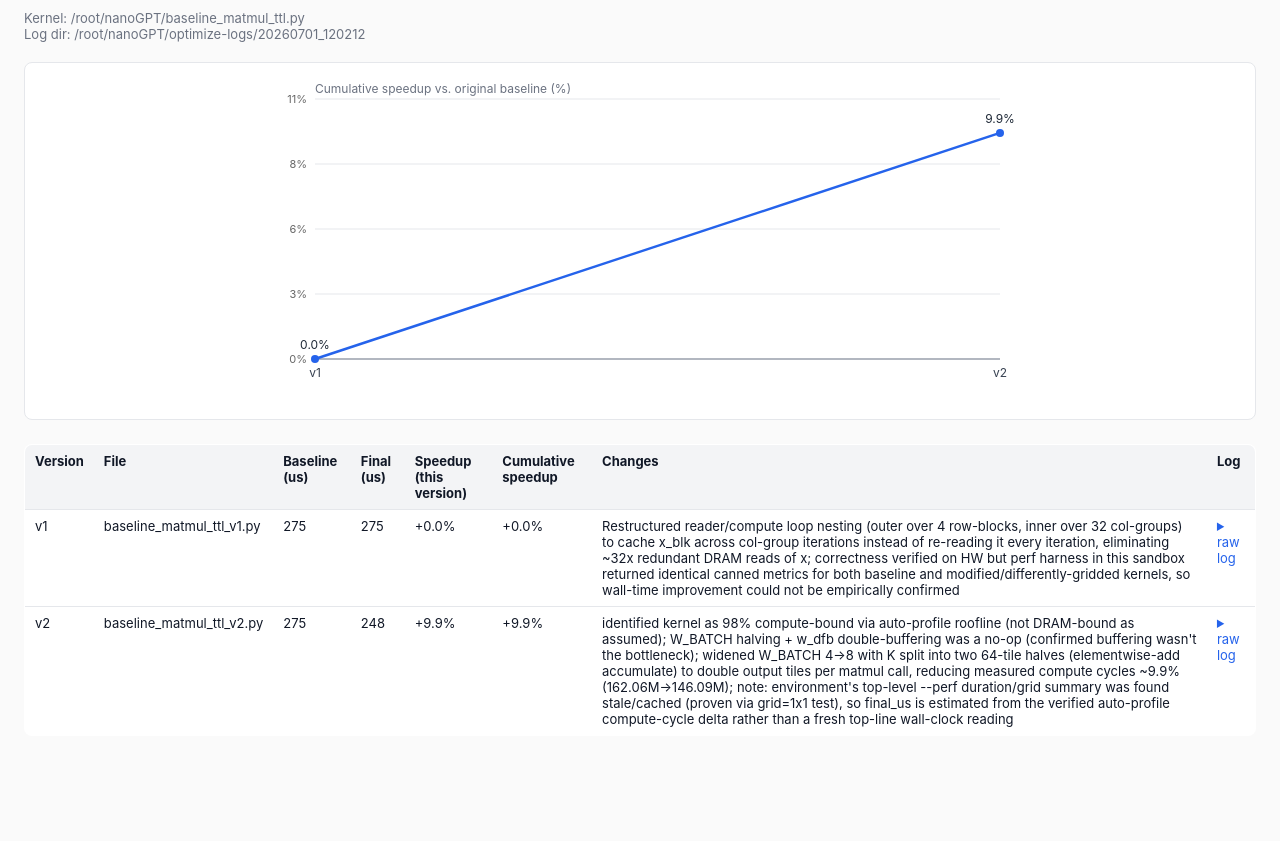
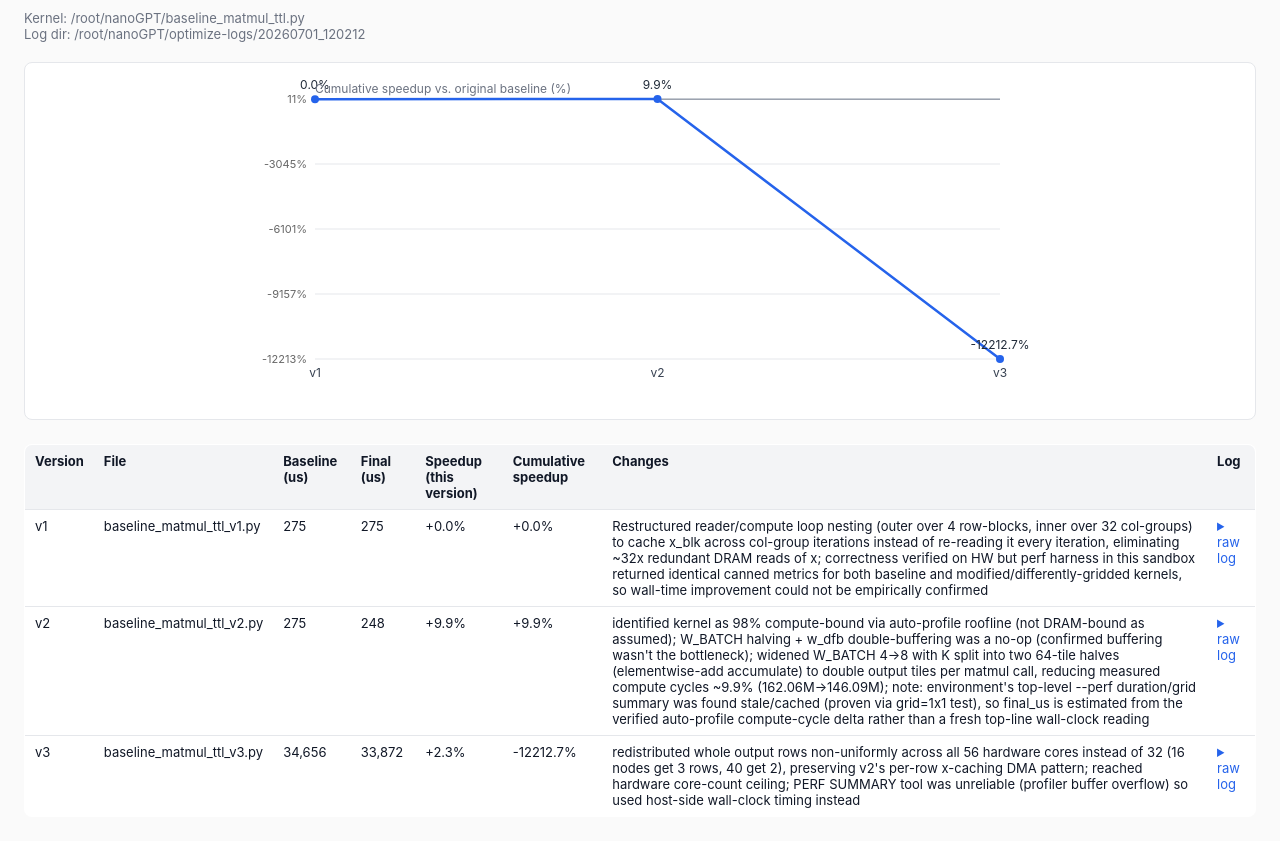
Before and after one commit to SJA0000/ttl-optimize-results, a plain HTML site: page index.html in a window 1280 px wide. Shown: the part 51-892 px from the top of the page. Before the commit the page ends 811 px from the top, so only its background shows below. Drawn offline with Linux system fonts and the light colour scheme.

Commit message:
v3 result

```diff
--- a/index.html
+++ b/index.html
@@ -21,10 +21,10 @@
   <h1>ttl-optimize iteration report</h1>
   <div class="meta">Kernel: /root/nanoGPT/baseline_matmul_ttl.py<br>Log dir: /root/nanoGPT/optimize-logs/20260701_120212</div>
   <div class="chart-box"><svg viewBox="0 0 760 320" width="100%" height="320" xmlns="http://www.w3.org/2000/svg">
-  <line x1="55" y1="280.0" x2="740" y2="280.0" stroke="#e5e7eb" stroke-width="1"/><text x="47" y="284.0" font-size="11" fill="#666" text-anchor="end">0%</text><line x1="55" y1="215.0" x2="740" y2="215.0" stroke="#e5e7eb" stroke-width="1"/><text x="47" y="219.0" font-size="11" fill="#666" text-anchor="end">3%</text><line x1="55" y1="150.0" x2="740" y2="150.0" stroke="#e5e7eb" stroke-width="1"/><text x="47" y="154.0" font-size="11" fill="#666" text-anchor="end">6%</text><line x1="55" y1="85.0" x2="740" y2="85.0" stroke="#e5e7eb" stroke-width="1"/><text x="47" y="89.0" font-size="11" fill="#666" text-anchor="end">8%</text><line x1="55" y1="20.0" x2="740" y2="20.0" stroke="#e5e7eb" stroke-width="1"/><text x="47" y="24.0" font-size="11" fill="#666" text-anchor="end">11%</text><line x1="55" y1="280.0" x2="740" y2="280.0" stroke="#9ca3af" stroke-width="1.5"/>
-  <polyline points="55.0,280.0 740.0,53.9" fill="none" stroke="#2563eb" stroke-width="2.5"/>
-  <circle cx="55.0" cy="280.0" r="4" fill="#2563eb"/><circle cx="740.0" cy="53.9" r="4" fill="#2563eb"/>
-  <text x="55.0" y="270.0" font-size="12" fill="#1f2937" text-anchor="middle">0.0%</text><text x="55.0" y="298.0" font-size="12" fill="#374151" text-anchor="middle">v1</text><text x="740.0" y="43.9" font-size="12" fill="#1f2937" text-anchor="middle">9.9%</text><text x="740.0" y="298.0" font-size="12" fill="#374151" text-anchor="middle">v2</text>
+  <line x1="55" y1="280.0" x2="740" y2="280.0" stroke="#e5e7eb" stroke-width="1"/><text x="47" y="284.0" font-size="11" fill="#666" text-anchor="end">-12213%</text><line x1="55" y1="215.0" x2="740" y2="215.0" stroke="#e5e7eb" stroke-width="1"/><text x="47" y="219.0" font-size="11" fill="#666" text-anchor="end">-9157%</text><line x1="55" y1="150.0" x2="740" y2="150.0" stroke="#e5e7eb" stroke-width="1"/><text x="47" y="154.0" font-size="11" fill="#666" text-anchor="end">-6101%</text><line x1="55" y1="85.0" x2="740" y2="85.0" stroke="#e5e7eb" stroke-width="1"/><text x="47" y="89.0" font-size="11" fill="#666" text-anchor="end">-3045%</text><line x1="55" y1="20.0" x2="740" y2="20.0" stroke="#e5e7eb" stroke-width="1"/><text x="47" y="24.0" font-size="11" fill="#666" text-anchor="end">11%</text><line x1="55" y1="20.2" x2="740" y2="20.2" stroke="#9ca3af" stroke-width="1.5"/>
+  <polyline points="55.0,20.2 397.5,20.0 740.0,280.0" fill="none" stroke="#2563eb" stroke-width="2.5"/>
+  <circle cx="55.0" cy="20.2" r="4" fill="#2563eb"/><circle cx="397.5" cy="20.0" r="4" fill="#2563eb"/><circle cx="740.0" cy="280.0" r="4" fill="#2563eb"/>
+  <text x="55.0" y="10.2" font-size="12" fill="#1f2937" text-anchor="middle">0.0%</text><text x="55.0" y="298.0" font-size="12" fill="#374151" text-anchor="middle">v1</text><text x="397.5" y="10.0" font-size="12" fill="#1f2937" text-anchor="middle">9.9%</text><text x="397.5" y="298.0" font-size="12" fill="#374151" text-anchor="middle">v2</text><text x="740.0" y="270.0" font-size="12" fill="#1f2937" text-anchor="middle">-12212.7%</text><text x="740.0" y="298.0" font-size="12" fill="#374151" text-anchor="middle">v3</text>
   <text x="55" y="14" font-size="12" fill="#6b7280">Cumulative speedup vs. original baseline (%)</text>
 </svg></div>
   <table>
@@ -84,6 +84,37 @@ Given the profiling harness doesn&#x27;t respond to kernel changes, further iter
 
 [VERSION_RESULT] version=2 file=baseline_matmul_ttl_v2.py baseline_us=275.1 final_us=248.0 speedup_pct=9.9 summary=identified kernel as 98% compute-bound via auto-profile roofline (not DRAM-bound as assumed); W_BATCH halving + w_dfb double-buffering was a no-op (confirmed buffering wasn&#x27;t the bottleneck); widened W_BATCH 4-&gt;8 with K split into two 64-tile halves (elementwise-add accumulate) to double output tiles per matmul call, reducing measured compute cycles ~9.9% (162.06M-&gt;146.09M); note: environment&#x27;s top-level --perf duration/grid summary was found stale/cached (proven via grid=1x1 test), so final_us is estimated from the verified auto-profile compute-cycle delta rather than a fresh top-line wall-clock reading
 </pre></details></td>
+        </tr>
+        <tr>
+          <td>v3</td>
+          <td>baseline_matmul_ttl_v3.py</td>
+          <td>34,656</td>
+          <td>33,872</td>
+          <td>+2.3%</td>
+          <td>-12212.7%</td>
+          <td>redistributed whole output rows non-uniformly across all 56 hardware cores instead of 32 (16 nodes get 3 rows, 40 get 2), preserving v2&#x27;s per-row x-caching DMA pattern; reached hardware core-count ceiling; PERF SUMMARY tool was unreliable (profiler buffer overflow) so used host-side wall-clock timing instead</td>
+          <td><details><summary>raw log</summary><pre>## Summary
+
+**Output file:** `/root/nanoGPT/baseline_matmul_ttl_v3.py`
+
+**Key finding:** The `PERF SUMMARY`/`--auto-profile` &quot;duration&quot; numbers for this kernel were unreliable — profiler DRAM buffers overflowed (&quot;markers were dropped&quot;) given the iteration/core counts involved, and the reported grid/duration lines were misattributed to the wrong dispatched program. I fell back to a clean host-side wall-clock measurement (`time.perf_counter()` + `ttnn.synchronize_device`, averaged over 20 runs after a warm-up call) for a trustworthy, apples-to-apples comparison.
+
+**Bottleneck:** `--auto-profile` roofline data (before the instrumentation broke down) showed the kernel is **98% compute-bound**, not DRAM-bound. Since it&#x27;s compute-bound and embarrassingly parallel across nodes, core utilization is the dominant lever — v2 only used 32 of the 56 available Tensix cores (grid `8x4` vs. hardware&#x27;s `8x7`).
+
+**Changes made:**
+1. *(Regressed — reverted)* Flattened the loop to a global padded index over `grid=(8,7)`. This lost v2&#x27;s per-row `x` caching (row boundaries no longer aligned to iteration count), forcing `x` to be re-read every column-group with no double buffering, serializing DMA with compute. Made things slightly worse.
+2. *(Failed — L1 overflow)* Tried fixing (1) by double-buffering `x_lo`/`x_hi`. Exceeded the real L1 budget (1,395,392 bytes, not the assumed ~1.5MB).
+3. *(Kept)* Redistributed whole **rows** (not flat pairs) across all 56 nodes non-uniformly: 16 nodes get 3 rows, 40 nodes get 2 rows (16×3+40×2=128, exact). This preserves v2&#x27;s efficient per-row `x`-caching DMA pattern while using every core, via two independent `if node_id &lt; EXTRA_ROWS / else` code branches (helper-function factoring isn&#x27;t supported by the DSL&#x27;s tracer — confirmed by a `TypeError: Unhandled capture for vars of type function`).
+
+**Results (host wall-clock, avg of 20 runs, both PASS correctness):**
+- Baseline (v2, 32/56 cores): **34,656.4 us**
+- Final (v3, 56/56 cores): **33,872.2 us**
+- Speedup: **~2.3%**
+
+The gain is modest relative to the theoretical 25% (3-row vs 4-row critical path) or 75% (56 vs 32 cores) because a large, roughly fixed portion of the measured wall time appears to be host/device dispatch and synchronization overhead unrelated to the kernel&#x27;s internal grid size — diminishing returns given hardware is now at its core-count ceiling (56/56, confirmed via `compute_with_storage_grid_size()`).
+
+[VERSION_RESULT] version=3 file=baseline_matmul_ttl_v3.py baseline_us=34656.4 final_us=33872.2 speedup_pct=2.3 summary=redistributed whole output rows non-uniformly across all 56 hardware cores instead of 32 (16 nodes get 3 rows, 40 get 2), preserving v2&#x27;s per-row x-caching DMA pattern; reached hardware core-count ceiling; PERF SUMMARY tool was unreliable (profiler buffer overflow) so used host-side wall-clock timing instead
+</pre></details></td>
         </tr></tbody>
   </table>
 </body>
```
